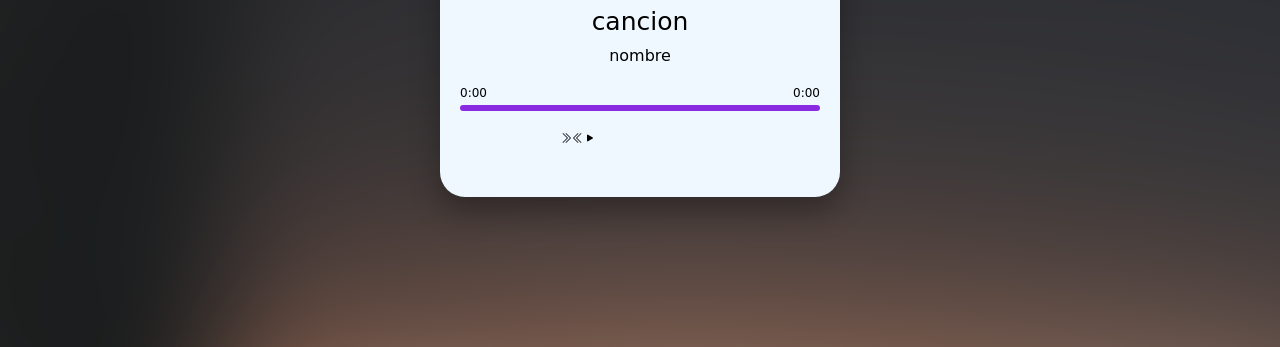
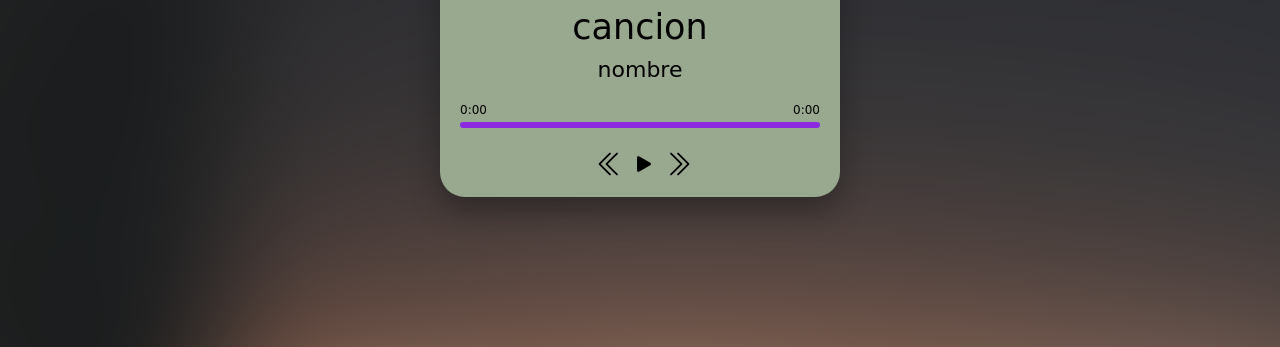
Before and after one commit to valenmoronta/MusicSpoty, a plain HTML site: page principal/index.html in a window 1280 px wide. Shown: the part 453-800 px from the top of the page. Drawn offline with nearby package versions, Linux system fonts and the light colour scheme; a web font is replaced by a local one.

Commit message:
Pagina terminada

```diff
--- a/principal/index.html
+++ b/principal/index.html
@@ -19,7 +19,7 @@
   <body>
     <main>
       <div class="backgroun" id="background">
-        <div>
+        <div class="principal-img" id="imagen">
           <img
             src="./img/gebhartyler-AQpOwYbm_Jg-unsplash.jpg"
             alt="fondo-Brackground"
@@ -28,7 +28,7 @@
       </div>
 
       <div class="container">
-        <div class="musicaLogo">
+        <div class="musicaLogo" id="logo-cancion">
           <img src="./img/Duki-01.jpg" alt="logo-cancion" />
         </div>
         <h2 class="Cancion-nom" id="nom-Cancion">cancion</h2>
@@ -44,12 +44,14 @@
 
         <div class="botones" id="botons">
           <div class="proxCancion" id="cancionSiguente">
-            <i class="bi bi-chevron-double-right"></i>
-          </div>
-          <div class="anteriorCancion" id="cancionAnterior">
             <i class="bi bi-chevron-double-left"></i>
           </div>
-          <div class="pausado" id="pausa"><i class="bi bi-play-fill"></i></div>
+          <div class="pausando" id="stop">
+            <div class="pausado" id="pausa">
+              <i class="bi bi-play-fill"></i>
+            </div>
+          </div class="anteriorCancion" id="cancionAnterior">
+          <i class="bi bi-chevron-double-right"></i>
         </div>
       </div>
     </main>
--- a/principal/index.js
+++ b/principal/index.js
@@ -0,0 +1,11 @@
+const logocancion = document.querySelector("logo-cancion"),
+  title = document.querySelector("title"),
+  CancionNom = document.querySelector("nom-Cancion"),
+  cantante = document.querySelector("cantante"),
+  progrecion = document.querySelector("progrecion"),
+  barraProgrecion = document.querySelector("barra-progrecion"),
+  tiempo = document.querySelector("tiempo"),
+  duracion = document.querySelector("duracion"),
+  pausa = document.querySelector("pausa"),
+  anterior = document.querySelector("anterior"),
+  proxCancion = document.querySelector("anterior");
--- a/principal/styles.css
+++ b/principal/styles.css
@@ -36,7 +36,7 @@ body {
 }
 
 .container {
-  background-color: aliceblue;
+  background-color: #99a98f;
   height: 500px;
   width: 400px;
   border-radius: 25px;
@@ -81,15 +81,17 @@ body {
 }
 
 h2 {
-  font-size: 25px;
+  font-size: 35px;
   text-align: center;
+  left: 28%;
   font-weight: 500;
   margin: 10px 0 0;
 }
 
 h3 {
-  font-size: 16px;
+  font-size: 22px;
   text-align: center;
+  left: 28%;
   font-weight: 500;
   margin: 10px 0 0;
 }
@@ -119,9 +121,24 @@ h3 {
 }
 
 .botones {
+  font-size: 28px;
   position: relative;
   top: -15px;
   left: 120px;
   width: 200px;
   display: flex;
+  justify-content: center;
+  left: 26%;
+  color: black;
+  cursor: pointer;
+  transition: all 0.3s ease;
 }
+
+.pausado {
+  padding-left: 6px;
+  padding-right: 6px;
+}
+
+.botones:hover {
+  color: darkorchid;
+}
```
